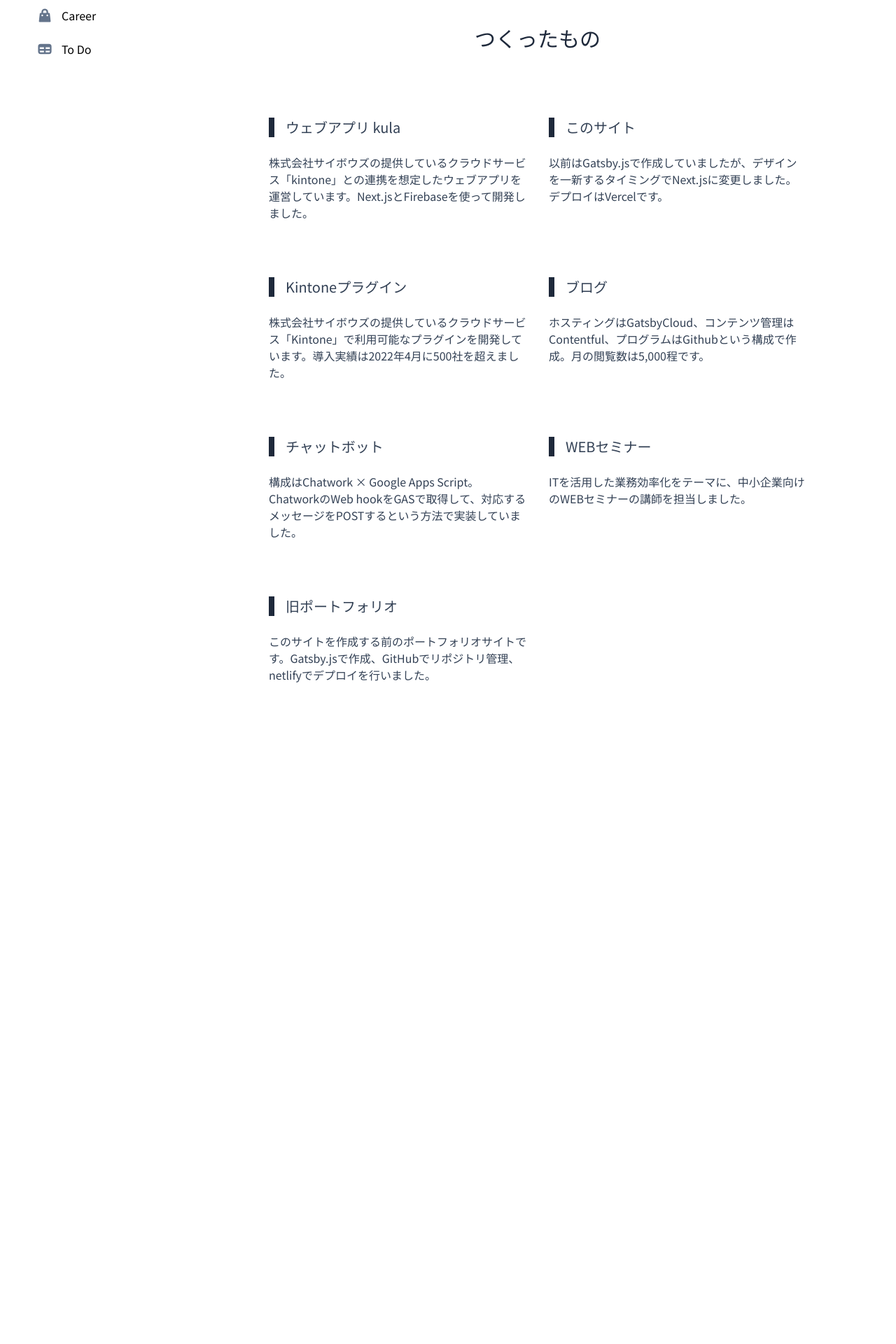
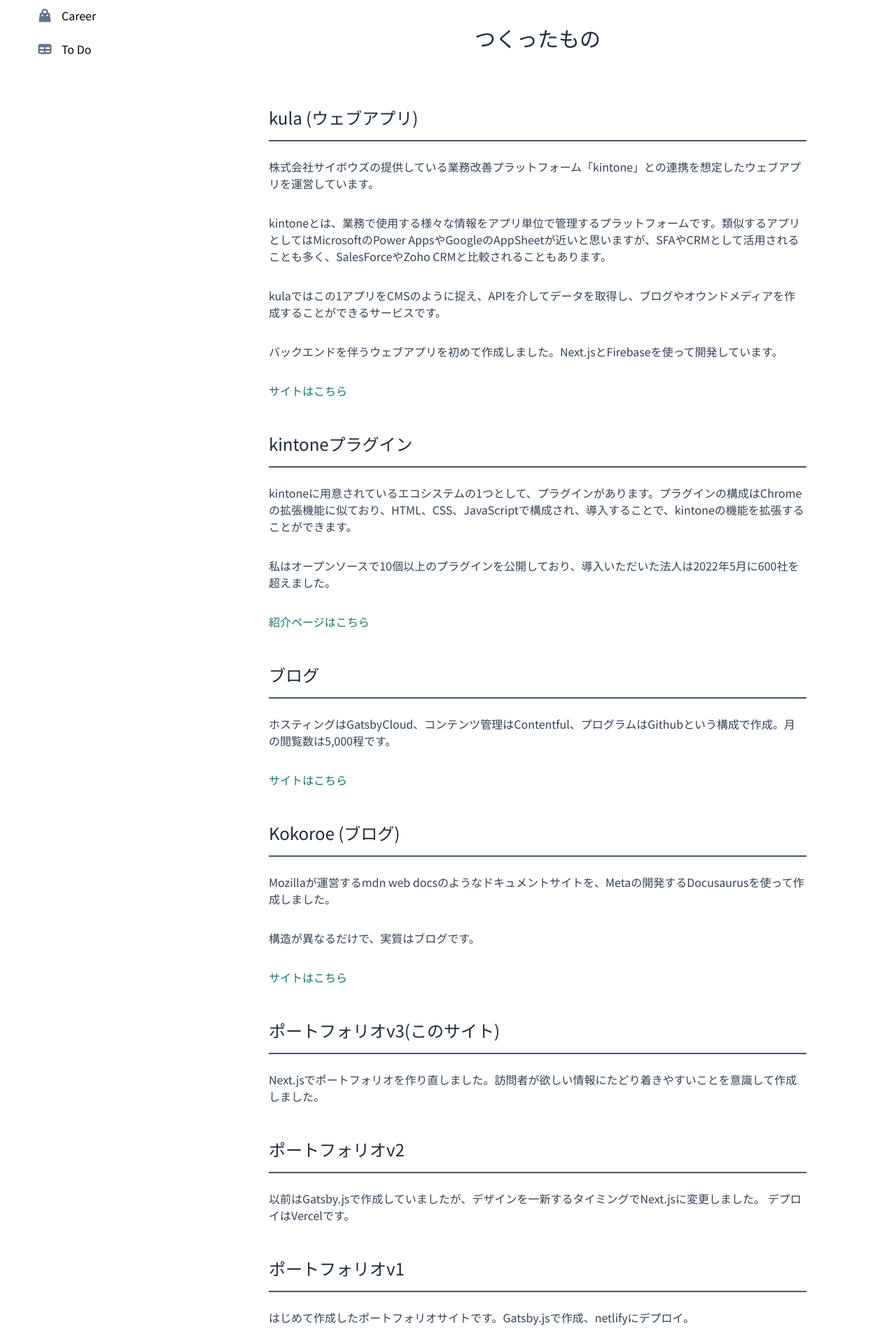
Before and after one commit to Local-Bias/portfolio-v3, a Next.js app: page /products in a window 1280 px wide. Shown: the part 260-2180 px from the top of the page at 70% size. Before the commit the page ends 1332 px from the top, so only its background shows below. Built offline with nearby package versions, Linux system fonts and the light colour scheme.

Commit message:
👍 実績をより詳細に記述

```diff
--- a/src/components/pages/products/index.tsx
+++ b/src/components/pages/products/index.tsx
@@ -1,6 +1,6 @@
 import Image from 'next/image';
 import React, { FC } from 'react';
-import { products } from 'src/static/contents';
+import { experiences, products } from 'src/static/contents';
 
 const Component: FC = () => (
   <article className='py-8 md:py-16'>
@@ -8,14 +8,29 @@ const Component: FC = () => (
       <Image src='/img/tree.png' alt='大きな木' width={200} height={200} />
     </div>
     <h1 className='mt-8'>つくったもの</h1>
-    <div className='grid grid-cols-1 md:grid-cols-2 gap-y-4 gap-x-8'>
-      {products.map(({ title, description }, i) => (
-        <div key={i}>
-          <h3>{title}</h3>
-          <p>{description}</p>
-        </div>
-      ))}
-    </div>
+    {products.map((product, i) => (
+      <section key={i}>
+        <h2>{product.title}</h2>
+        {!!product.img && <Image src={product.img} width={1280} height={720} layout='responsive' />}
+        {product.descriptions.map((description, j) => (
+          <p key={`${i}-${j}`}>{description}</p>
+        ))}
+        {!!product.link && (
+          <a target='_blank' href={product.link}>
+            {product.linkLabel || 'サイトはこちら'}
+          </a>
+        )}
+      </section>
+    ))}
+    <h2>その他、経験したこと</h2>
+    {experiences.map(({ title, descriptions }, i) => (
+      <section>
+        <h3>{title}</h3>
+        {descriptions.map((description, j) => (
+          <p key={`${i}-${j}`}>{description}</p>
+        ))}
+      </section>
+    ))}
   </article>
 );
 
--- a/src/static/contents.ts
+++ b/src/static/contents.ts
@@ -105,7 +105,8 @@ export type Indicator = {
 
 export type Product = {
   title: string;
-  description: string;
+  descriptions: string[];
+  img?: string;
   indicators?: Indicator[];
   link?: string;
   linkLabel?: string;
@@ -113,61 +114,79 @@ export type Product = {
 
 export const products: Product[] = [
   {
-    title: 'ウェブアプリ kula',
-    description:
-      '株式会社サイボウズの提供しているクラウドサービス「kintone」との連携を想定したウェブアプリを運営しています。Next.jsとFirebaseを使って開発しました。',
+    title: 'kula (ウェブアプリ)',
+    descriptions: [
+      '株式会社サイボウズの提供している業務改善プラットフォーム「kintone」との連携を想定したウェブアプリを運営しています。',
+      'kintoneとは、業務で使用する様々な情報をアプリ単位で管理するプラットフォームです。類似するアプリとしてはMicrosoftのPower AppsやGoogleのAppSheetが近いと思いますが、SFAやCRMとして活用されることも多く、SalesForceやZoho CRMと比較されることもあります。',
+      'kulaではこの1アプリをCMSのように捉え、APIを介してデータを取得し、ブログやオウンドメディアを作成することができるサービスです。',
+      'バックエンドを伴うウェブアプリを初めて作成しました。Next.jsとFirebaseを使って開発しています。',
+    ],
     indicators: [],
     link: 'https://kula.konomi.app',
     linkLabel: 'サイトはこちら',
   },
   {
-    title: 'このサイト',
-    description:
-      '以前はGatsby.jsで作成していましたが、デザインを一新するタイミングでNext.jsに変更しました。 デプロイはVercelです。',
-    indicators: [
-      {
-        value: 97,
-        unit: '/100点',
-        description: 'Google PageSpeed Insightsで計測したモバイル版のサイトパフォーマンス',
-      },
+    title: 'kintoneプラグイン',
+    descriptions: [
+      'kintoneに用意されているエコシステムの1つとして、プラグインがあります。プラグインの構成はChromeの拡張機能に似ており、HTML、CSS、JavaScriptで構成され、導入することで、kintoneの機能を拡張することができます。',
+      '私はオープンソースで10個以上のプラグインを公開しており、導入いただいた法人は2022年5月に600社を超えました。',
     ],
-  },
-  {
-    title: 'Kintoneプラグイン',
-    description:
-      '株式会社サイボウズの提供しているクラウドサービス「Kintone」で利用可能なプラグインを開発しています。導入実績は2022年4月に500社を超えました。',
-    indicators: [
-      { value: 233, unit: '社', description: 'ご利用いただいた企業数' },
-      { value: 342119, unit: '回', description: 'プラグインが実行された回数' },
-    ],
+    link: 'https://ribbit.konomi.app/kintone-plugin',
+    linkLabel: '紹介ページはこちら',
   },
   {
     title: 'ブログ',
-    description:
+    descriptions: [
       'ホスティングはGatsbyCloud、コンテンツ管理はContentful、プログラムはGithubという構成で作成。月の閲覧数は5,000程です。',
-    indicators: [
-      { value: 82, unit: '記事', description: '掲載している記事の数' },
-      { value: 5200, unit: 'view/月', description: '月あたりの閲覧数' },
     ],
     link: 'https://ribbit.konomi.app',
     linkLabel: 'サイトはこちら',
   },
   {
+    title: 'Kokoroe (ブログ)',
+    descriptions: [
+      'Mozillaが運営するmdn web docsのようなドキュメントサイトを、Metaの開発するDocusaurusを使って作成しました。',
+      '構造が異なるだけで、実質はブログです。',
+    ],
+    link: 'https://kokoroe.konomi.app',
+    linkLabel: 'サイトはこちら',
+  },
+
+  {
+    title: 'ポートフォリオv3(このサイト)',
+    descriptions: [
+      'Next.jsでポートフォリオを作り直しました。訪問者が欲しい情報にたどり着きやすいことを意識して作成しました。',
+    ],
+  },
+  {
+    title: 'ポートフォリオv2',
+    descriptions: [
+      '以前はGatsby.jsで作成していましたが、デザインを一新するタイミングでNext.jsに変更しました。 デプロイはVercelです。',
+    ],
+  },
+  {
+    title: 'ポートフォリオv1',
+    descriptions: [
+      'はじめて作成したポートフォリオサイトです。Gatsby.jsで作成、netlifyにデプロイ。',
+    ],
+    link: 'https://ribbitlify.netlify.app',
+    linkLabel: 'サイトはこちら',
+  },
+];
+
+export const experiences: { title: string; descriptions: string[] }[] = [
+  {
     title: 'チャットボット',
-    description:
+    descriptions: [
       '構成はChatwork × Google Apps Script。 ChatworkのWeb hookをGASで取得して、対応するメッセージをPOSTするという方法で実装していました。',
+    ],
   },
   {
     title: 'WEBセミナー',
-    description:
-      'ITを活用した業務効率化をテーマに、中小企業向けのWEBセミナーの講師を担当しました。',
-  },
-  {
-    title: '旧ポートフォリオ',
-    description:
-      'このサイトを作成する前のポートフォリオサイトです。Gatsby.jsで作成、GitHubでリポジトリ管理、netlifyでデプロイを行いました。',
-    link: 'https://ribbitlify.netlify.app',
-    linkLabel: 'サイトはこちら',
+    descriptions: [
+      '税理士法人に在席中は、ITを活用した業務改善を、社内、社外いずれも行っていました。',
+      '関与先法人についてはコンサルティング契約を結んでいましたが、その広報の一環として無料のウェブセミナーを定期的に行っており、その中でITを活用した業務効率化をテーマに、中小企業向けのWEBセミナーの講師を担当しました。',
+    ],
   },
 ];
 
```
